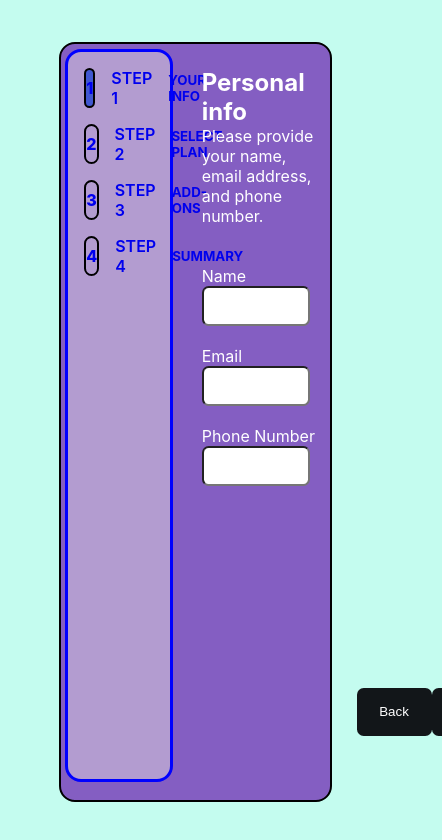
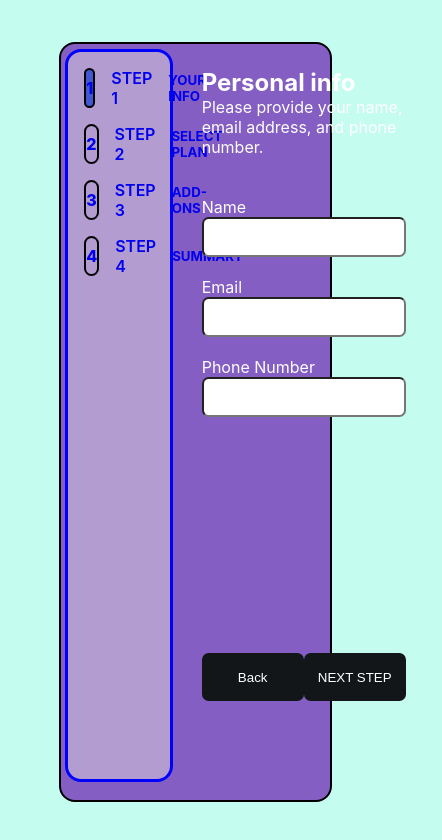
Before and after one commit to sagar56780/multistepapp, a React (Create React App) app: page / in a window 390 px wide. Shown: the top 840 px of the page, 442 px wide, since content can reach past the window. Built offline with nearby package versions, Linux system fonts and the light colour scheme.

Commit message:
all alignment done

```diff
--- a/src/AddOns.jsx
+++ b/src/AddOns.jsx
@@ -1,18 +1,20 @@
-import React from 'react'
+import React from 'react';
 
 const AddOns = (props) => {
     let {title,subtitle,month}=props;
   return (
   <>
-    <div class="add-ons-container">
-        <div class="add-ons-info">
-            <input type="checkbox" class="add-ons-checkbox"/>
-            <div class="add-ons-text">
-                <h3 class="add-ons-title">{title}</h3>
-                <p class="add-ons-subtitle">{subtitle}</p>
+    <div className="add-ons-container">
+        <div className="add-ons-info">
+            <input type="checkbox" className="add-ons-checkbox"/>
+            <div className="add-ons-text">
+                <h3 className="add-ons-title">{title}</h3>
+                <p className="add-ons-subtitle">{subtitle}</p>
+
             </div>
+
         </div>
-        <div class="add-ons-price">+${month}/mo</div>
+           <div className="add-ons-price">+${month}/mo</div>
     </div>
 
 
--- /dev/null
+++ b/src/Buttons.jsx
@@ -0,0 +1,37 @@
+import React from 'react'
+import { useNavigate } from 'react-router-dom'
+let index = 0;
+const Buttons = () => {
+  let nav = useNavigate();
+  let forms = ['/', '/form2', '/form3', '/form4']
+  let handleBack = (e) => {
+    e.preventDefault();
+    if (index > 0) {
+      index--;
+    }
+    nav(forms[index])
+
+
+  }
+  let handleNext = (e) => {
+    e.preventDefault();
+    if (index < forms.length) {
+      index++;
+    }
+    nav(forms[index])
+
+
+  }
+
+
+
+  return (
+    <div className="buttons">
+
+      <button onClick={handleBack}> Back</button>
+      <button onClick={handleNext}>NEXT STEP</button>
+    </div>
+  )
+}
+
+export default Buttons
--- a/src/Container.jsx
+++ b/src/Container.jsx
@@ -1,4 +1,4 @@
-import React, { useState } from "react";
+
 import Sidebar from "./Sidebar";
 import { Outlet, useNavigate } from "react-router-dom";
 
@@ -14,11 +14,7 @@ const Container = () => {
         <div className="info-container">
           <Outlet></Outlet>
         </div>
-        <div className="buttons">
 
-          <button onClick={()=>nav(-1)}> Back</button>
-          <button onClick={()=>nav(+1)}>NEXT STEP</button>
-        </div>
       </section>
     </div>
   );
--- a/src/FormFour.jsx
+++ b/src/FormFour.jsx
@@ -1,12 +1,15 @@
 import React from 'react'
+import Buttons from './Buttons'
 
 const FormFour = () => {
   return (
     <form>
+      <div className="form-container">
     <h1>Finishing up</h1>
     <p>Double-check everything looks OK before confirming.</p> <br /><br />
 
-
+</div>
+<Buttons></Buttons>
 
 </form>
 
--- a/src/FormOne.jsx
+++ b/src/FormOne.jsx
@@ -1,18 +1,20 @@
 import React from 'react'
+import Buttons from './Buttons'
 
 const FormOne = () => {
   return (
-    <form>
+    <form action='form2' method='get'>
+      <div className="form-container">
     <h1>Personal info</h1>
     <p>Please provide your name, email address, and phone number.</p> <br /><br />
-    <label htmlFor="name">Name</label><br />
-    <input type="text" id='name' /><br /><br />
-    <label htmlFor="email">Email</label><br />
-    <input type="email" id='email' /><br /><br />
-    <label htmlFor="phone">Phone Number</label><br />
-    <input type="tel" id='phone' /><br /><br />
-
-
+    <label htmlFor="name">Name</label>
+    <input type="text" id='name' /><br />
+    <label htmlFor="email">Email</label>
+    <input type="email" id='email' /><br />
+    <label htmlFor="phone">Phone Number</label>
+    <input type="tel" id='phone' /><br />
+</div>
+<Buttons/>
 </form>
 
 
--- a/src/FormThree.jsx
+++ b/src/FormThree.jsx
@@ -1,20 +1,23 @@
 import React from 'react'
 import AddOns from './AddOns'
+import Buttons from './Buttons'
 
 const FormThree = () => {
 
   return (
     <form className='form-three'>
-    <h1>Pick add-ons</h1>
-    <p>Add-ons help enhance your gaminig experience.</p> <br /><br />
-    <AddOns title='Online service' subtitle='Access to multiplayer games' month='1'/>
-    <AddOns title='Larger storage' subtitle='Extra 1TB of cloud save' month='2'/>
+      <div className="form-container">
+        <h1>Pick add-ons</h1>
+        <p>Add-ons help enhance your gaminig experience.</p> <br /><br />
+        <div className="add-main">
+          <AddOns title='Online service' subtitle='Access to multiplayer games' month='1' />
+          <AddOns title='Larger storage' subtitle='Extra 1TB of cloud save' month='2' />
 
-    <AddOns title='Customizable Profile' subtitle='Custom theme on your profile' month='3'/>
-
-
-
-</form>
+          <AddOns title='Customizable Profile' subtitle='Custom theme on your profile' month='3' />
+        </div>
+      </div>
+      <Buttons />
+    </form>
   )
 }
 
--- a/src/FormTwo.jsx
+++ b/src/FormTwo.jsx
@@ -1,10 +1,12 @@
 import React from 'react'
 import PlanCard from './PlanCard'
+import Buttons from './Buttons'
 
 const FormTwo = () => {
 
   return (
     <form className='form2'>
+  <div className="form-container">
       <h1>Personal info</h1>
       <p>Please provide your name, email address, and phone number.</p> <br /><br />
       <div className='plan-container'>
@@ -17,7 +19,8 @@ const FormTwo = () => {
 
       <br /><br /><br /><br /><br />
 
-
+</div>
+   <Buttons/>
     </form>
 
   )
--- a/src/index.css
+++ b/src/index.css
@@ -1,8 +1,9 @@
-*{
+* {
   margin: 0;
   padding: 0;
   box-sizing: border-box;
 }
+
 body {
   margin: 0;
   font-family: -apple-system, BlinkMacSystemFont, 'Segoe UI', 'Roboto', 'Oxygen',
@@ -11,10 +12,11 @@ body {
   -webkit-font-smoothing: antialiased;
   -moz-osx-font-smoothing: grayscale;
   display: flex;
-  background-color:#C4FCEF ;
+  background-color: #C4FCEF;
 
 }
-.container{
+
+.container {
   height: 100vh;
   width: 100vw;
   display: flex;
@@ -23,7 +25,7 @@ body {
 }
 
 
-section{
+section {
 
   border-radius: 1em;
   display: flex;
@@ -31,9 +33,10 @@ section{
   color: white;
   width: 70vw;
   border: 2px solid black;
-  background:#845EC2;
+  background: #845EC2;
 }
-article{
+
+article {
   border-radius: 1em;
 
   background: #B39CD0;
@@ -43,9 +46,10 @@ article{
   margin: .3em;
   height: 97%;
   width: 40%;
-  border: solid blue ;
+  border: solid blue;
 }
-.step{
+
+.step {
   margin: 1em;
 
   display: flex;
@@ -53,12 +57,14 @@ article{
   column-gap: 1em;
 
 }
-.plan-container{
+
+.plan-container {
   display: flex;
   column-gap: 2.5em;
-  width: 95%;
+  width: 85%;
 }
-.num{
+
+.num {
   display: flex;
   justify-content: center;
   align-items: center;
@@ -68,59 +74,71 @@ article{
   border: 2px solid black;
   border-radius: 5em;
 }
-form{
-  margin: 1.5em 0 0 1.5em ;
+
+form {
+
+  display: flex;
+  flex-direction: column;
+  margin: 1.5em 0 0 1.5em;
   width: 100%;
 }
-.form2{
+
+.form-container {
+  display: flex;
+  flex-direction: column;
+  height: 80%;
+}
+
+.form2 {
   display: flex;
   flex-direction: column;
 }
-input{
+
+input {
   height: 3em;
   width: 85%;
-  padding: .5em;
+  padding: 1em;
   border-radius: .5em;
 
 }
-.info-container{
+
+.info-container {
 
   width: 100%;
   display: flex;
 
 }
-.buttons{
 
-  position: fixed;
+.buttons {
 
   height: 3em;
-  align-self: last baseline;
-  transform: translatex(18.5em) translateY(-4em);
-
-
-  width: 38.5%;
+  width: 85%;
   border-radius: .5em;
   display: flex;
   justify-content: space-between;
 }
-  button{
+
+button {
   width: 9em;
   background: #121619;
   color: white;
-    border:none;
+  border: none;
   border-radius: .5em;
   padding: .5em;
 
 
 }
-  .p-step{
+
+.p-step {
   font-weight: 600;
 }
-  button:hover{
 
-    background-color:#2F3029 ;
+button:hover {
+
+  background-color: #2F3029;
 }
-  .card{
+
+.card {
   padding: 1em;
 
   border: 2px solid rgb(2, 2, 2);
@@ -128,18 +146,19 @@ input{
   height: 10em;
   width: 9em;
 }
-  .slide-button-container
-  {
-    height: 3em ;
+
+.slide-button-container {
+  height: 3em;
 
   width: 95%;
   display: flex;
   align-items: center;
-    justify-content:center;
+  justify-content: center;
   column-gap: 2em;
 
 }
-  .slide-button{
+
+.slide-button {
   display: flex;
   justify-content: start;
   border: 2px solid black;
@@ -147,27 +166,31 @@ input{
   border-radius: 5em;
   width: 2em;
 }
-  .slide-dot{
+
+.slide-dot {
 
   height: 100%;
   width: 50%;
   background-color: rgb(4, 4, 4);
   border-radius: 50%;
 }
-  .nav-link{
+
+.nav-link {
   text-decoration: none;
 }
-  .active{
+
+.active {
   text-decoration: none;
-    background: cadetblue ;
-    .num{
+  background: cadetblue;
+
+  .num {
     background: #4158D0;
 
   }
 
 }
 
-.fa-gamepad{
+.fa-gamepad {
   display: flex;
   justify-content: center;
   align-items: center;
@@ -179,11 +202,12 @@ input{
   align-self: first baseline;
 
 }
+
 /* css of addons */
 .add-ons-container {
-  padding: 1em;
+  padding: .3em;
   border: 2px solid black;
-  width: 80%;
+  width: 85%;
   height: 5em;
   display: flex;
   align-items: center;
@@ -191,7 +215,10 @@ input{
   border-radius: .3em;
 
 }
-     .add-ons-info{
+
+
+
+.add-ons-info {
   padding: 2em;
   display: flex;
   column-gap: 1em;
@@ -200,7 +227,35 @@ input{
   width: 90%;
   align-items: center;
 }
-    .add-ons-checkbox{
+
+.add-ons-checkbox {
   height: 1.5em;
   width: 1.5em;
+
 }
+
+
+@media only screen and (max-width:1100px) {
+
+
+  .plan-container {
+    display: flex;
+    flex-wrap: wrap;
+    row-gap: 1em;
+  }
+
+  .card {
+    display: flex;
+    width: 100%;
+
+    justify-content: space-between;
+    height: 5em;
+  }
+  .add-ons-text{
+    font-size: small;
+
+  }
+
+
+
+}
```
Also changed, not shown: src/Sidebar.jsx (line endings or trailing spaces). Lines whose indentation alone changed are shown as unchanged.
